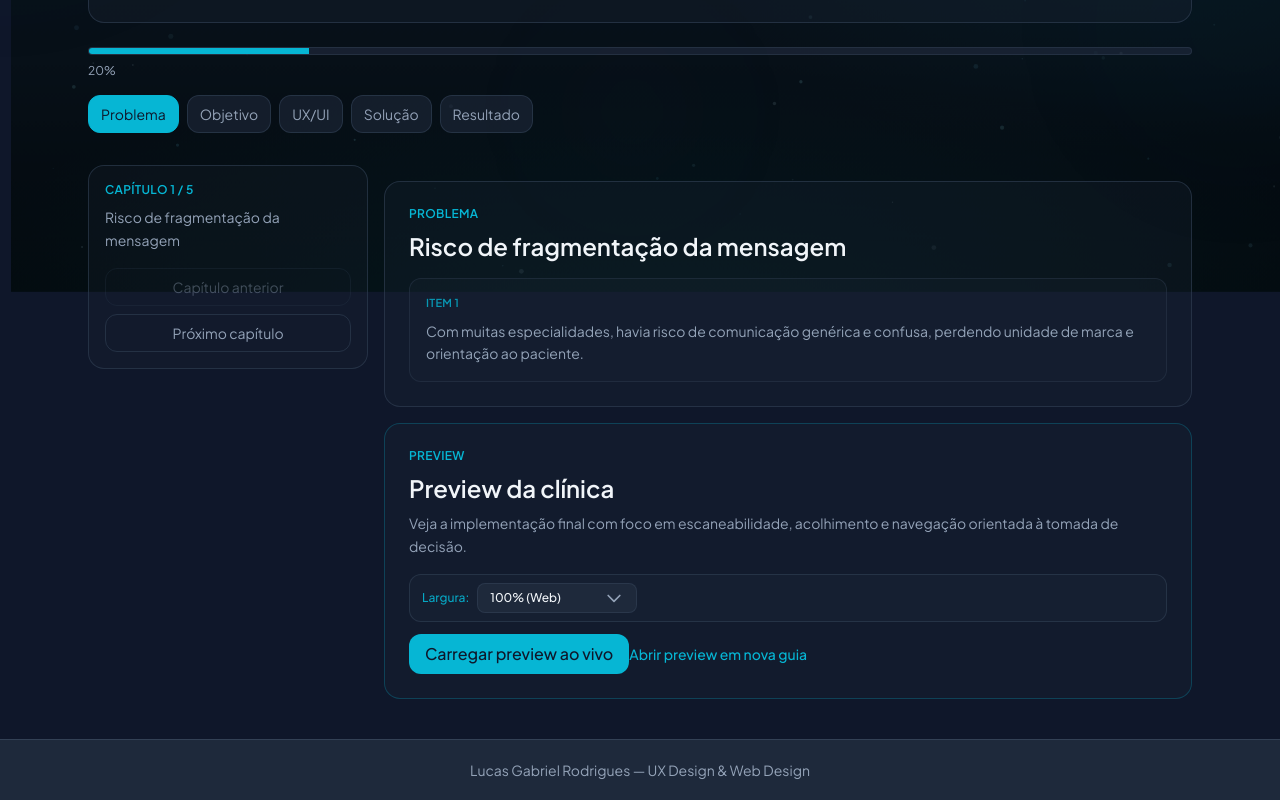
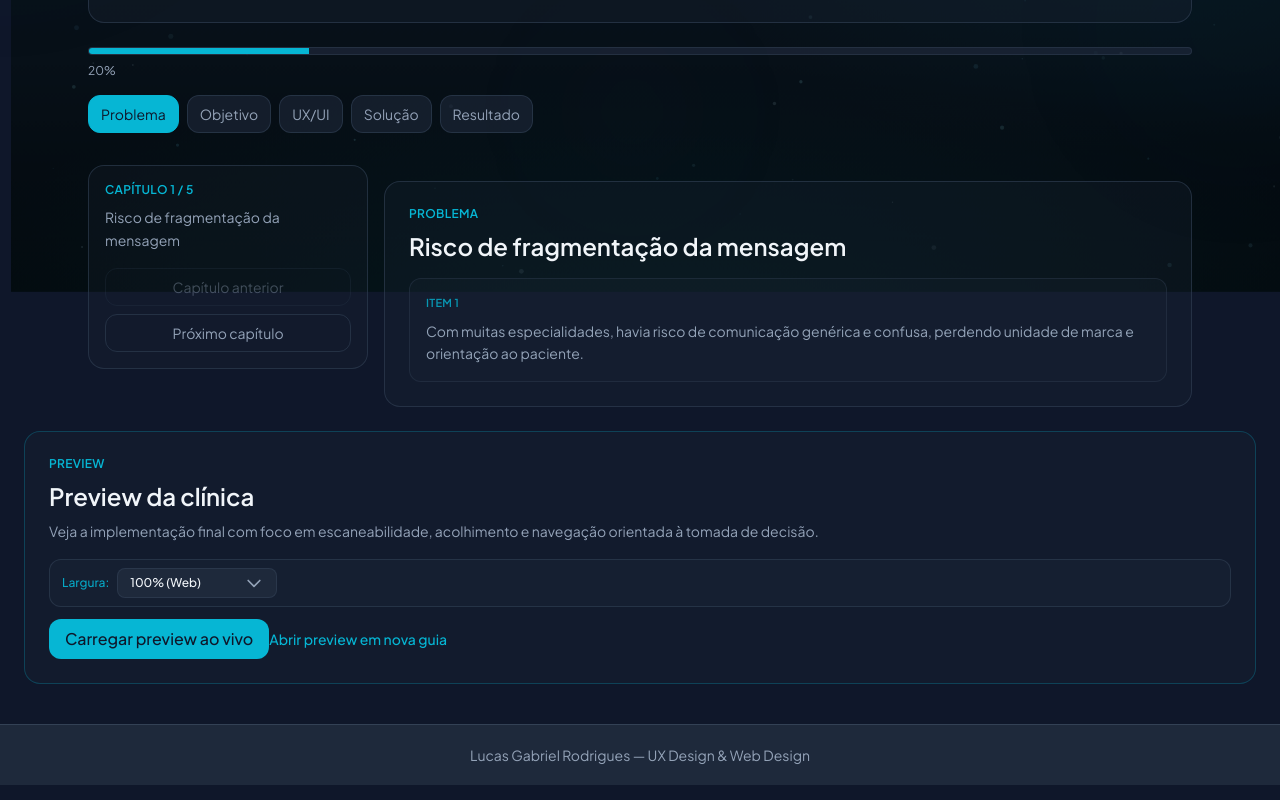
Before and after one commit to VS-LGR/LGR-Design, a Next.js app: page /cases/clinica-dverso in a window 1280 px wide. Shown: the part 508-1308 px from the top of the page. Built offline with nearby package versions, Linux system fonts and the light colour scheme.

Commit message:
3° Commit PM -> Separação de layout

```diff
--- a/src/components/case-study/CaseDeck.tsx
+++ b/src/components/case-study/CaseDeck.tsx
@@ -178,6 +178,11 @@ export function CaseDeck({ project, t }: CaseDeckProps) {
               <ChapterSection chapter={active} />
             </div>
           ) : null}
+        </div>
+      </section>
+
+      <section className="w-screen relative left-1/2 -translate-x-1/2 px-4 md:px-6">
+        <div className="max-w-none">
           <CasePreviewStep
             title={project.caseStudy?.previewTitle ?? t.caseDeck.previewTitle}
             description={
```
